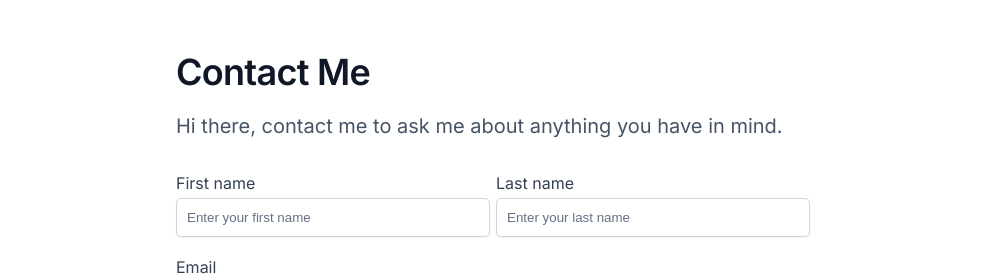
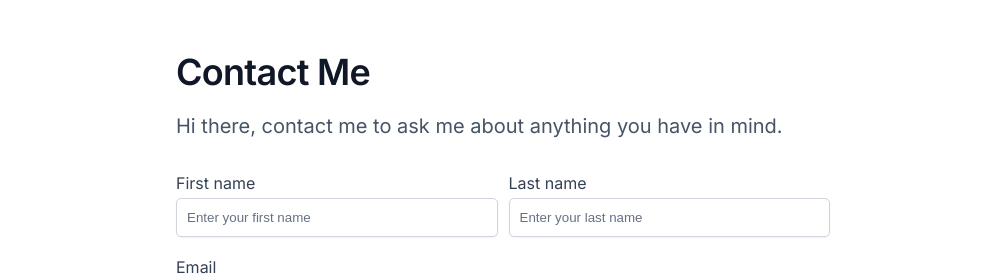
Before and after one commit to marcellintacite/zuriStageTwo, a React (Create React App) app: page /contact in a window 1280 px wide. Shown: the top 280 px of the page, without its empty margins (144-1143 px from the left). Built offline with nearby package versions, Linux system fonts and the light colour scheme.

Commit message:
fix: fixing margin issues with the names class in  contact.css

```diff
--- a/src/Components/contact.css
+++ b/src/Components/contact.css
@@ -33,7 +33,10 @@ form .names {
 }
 .names .input_group {
   width: 100%;
-  margin-right: 20px;
+  margin-right: 25px;
+}
+.names .input_group:last-child {
+  margin-right: 0;
 }
 .input_group {
   margin-top: 15px;
```
